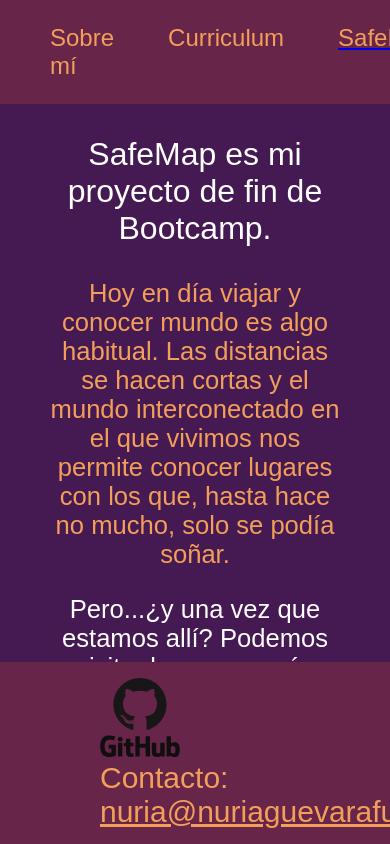
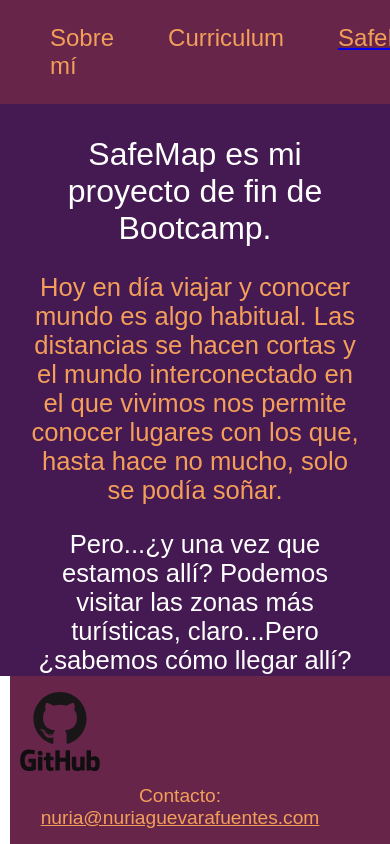
Before and after one commit to Nuguit/mywebsite, a React (Create React App) app: page /safemap in a window 390 px wide. Built offline with nearby package versions, Linux system fonts and the light colour scheme; a web font is replaced by a local one.

Commit message:
responsive details

```diff
--- a/package.json
+++ b/package.json
@@ -9,7 +9,7 @@
     "@testing-library/jest-dom": "^5.17.0",
     "@testing-library/react": "^13.4.0",
     "@testing-library/user-event": "^13.5.0",
-    "framer-motion": "^11.1.7",
+    "framer-motion": "^11.2.10",
     "react": "^18.2.0",
     "react-dom": "^18.2.0",
     "react-router-dom": "^6.22.3",
--- a/src/Components/Footer/Footer.jsx
+++ b/src/Components/Footer/Footer.jsx
@@ -1,33 +1,29 @@
-import React from 'react'
-import { Flex } from '@chakra-ui/react'
-import github from "../../Pages/SobreMi/github.svg"
+import React from 'react';
+import { Flex } from '@chakra-ui/react';
+import github from "../../Pages/SobreMi/github.svg";
 
 const Footer = () => {
   return (
     <Flex
-  padding={"15px 100px"}
-  backgroundColor={"#662549"}
-  color={"white"}
-  flexWrap={"wrap"}
- justifyContent={"space-between"}
- alignItems={"center"}
-  >
+      padding="15px 10px"
+      backgroundColor="#662549"
+      color="white"
+      flexWrap="wrap"
+      justifyContent="space-between"
+      alignItems="center"
+      textAlign="center"
+      width="calc(100% - 20px)"
+      margin="0 10px"
+    >
+      <a href="https://github.com/Nuguit" style={{ marginBottom: "10px" }}>
+        <img src={github} title="GitHub" alt="GitHub" width="80" height="80" />
+      </a>
 
-    <a href="https://github.com/Nuguit">
-    <img src={github} title="HTML" alt="HTML" width="80" height="80" />
-</a>
-
-<div className='name' style={{ color: "#F39F5A", fontSize: "30px", marginRight: "50px" }}>
-    Contacto: <a href="mailto:nuria@nuriaguevarafuentes.com" style={{ color: 'inherit', transition: 'color 0.3s'}}>nuria@nuriaguevarafuentes.com</a>
-</div>
-
-
-
-
-
-</Flex>
-
-  )
+      <div className='name' style={{ color: "#F39F5A", fontSize: "1.2rem", marginRight: "50px" }}>
+        Contacto: <a href="mailto:nuria@nuriaguevarafuentes.com" style={{ color: 'inherit', transition: 'color 0.3s' }}>nuria@nuriaguevarafuentes.com</a>
+      </div>
+    </Flex>
+  );
 }
 
-export default Footer
+export default Footer;
--- a/src/Pages/SafeMap/SafeMapPage.jsx
+++ b/src/Pages/SafeMap/SafeMapPage.jsx
@@ -1,23 +1,29 @@
 import React from 'react';
-import safemap from "../SafeMap/safemap.png"
-
+import safemap from "../SafeMap/safemap.png";
 
 const SafeMapPage = () => {
-    return (
-        <div style={{ textAlign: "center", margin: "20px 50px" }}>
-            <p className='text' style={{ fontSize: "2rem", color: "white", textAlign: "center" }}>SafeMap es mi proyecto de fin de Bootcamp.</p>
-            <p className='text' style={{ fontSize: "1.6rem", color: "#F39F5A", textAlign: "center" }}>Hoy en día viajar y conocer mundo es algo habitual. Las distancias se hacen cortas y el mundo interconectado en el que vivimos nos permite conocer lugares con los que, hasta hace no mucho, solo se podía soñar.</p>
-            <p className='text' style={{ fontSize: "1.6rem", color: "white", textAlign: "center" }}>Pero...¿y una vez que estamos allí? Podemos visitar las zonas más turísticas, claro...Pero ¿sabemos cómo llegar allí? ¿Y cómo volver a nuestro alojamiento sin encontrarnos con impedimentos de accesibilidad o zonas peligrosas?</p>
-            <p className='text' style={{ fontSize: "1.6rem", color: "#F39F5A", textAlign: "center" }}>De esa idea surge SafeMap: un mapa donde poder colocar "banderas rojas" en espacios o calles públicos y advertir a otros usuarios de la aplicación.</p>
-            <p className='text' style={{ fontSize: "1.6rem", color: "white", textAlign: "center" }}>¿Quieres verlo? Pincha en la siguiente imagen:</p>
-           <a href='https://finalproject-front-seven.vercel.app/'>
-            <img style={{width: "60%", height: "auto"}} src={safemap}></img>
-           </a>
+  return (
+    <div style={{ textAlign: "center", margin: "20px", padding: "0 10px", boxSizing: "border-box" }}>
+      <p className='text' style={{ fontSize: "2rem", color: "white", textAlign: "center", marginBottom: "20px" }}>
+        SafeMap es mi proyecto de fin de Bootcamp.
+      </p>
+      <p className='text' style={{ fontSize: "1.6rem", color: "#F39F5A", textAlign: "center", marginBottom: "20px" }}>
+        Hoy en día viajar y conocer mundo es algo habitual. Las distancias se hacen cortas y el mundo interconectado en el que vivimos nos permite conocer lugares con los que, hasta hace no mucho, solo se podía soñar.
+      </p>
+      <p className='text' style={{ fontSize: "1.6rem", color: "white", textAlign: "center", marginBottom: "20px" }}>
+        Pero...¿y una vez que estamos allí? Podemos visitar las zonas más turísticas, claro...Pero ¿sabemos cómo llegar allí? ¿Y cómo volver a nuestro alojamiento sin encontrarnos con impedimentos de accesibilidad o zonas peligrosas?
+      </p>
+      <p className='text' style={{ fontSize: "1.6rem", color: "#F39F5A", textAlign: "center", marginBottom: "20px" }}>
+        De esa idea surge SafeMap: un mapa donde poder colocar "banderas rojas" en espacios o calles públicos y advertir a otros usuarios de la aplicación.
+      </p>
+      <p className='text' style={{ fontSize: "1.6rem", color: "white", textAlign: "center", marginBottom: "20px" }}>
+        ¿Quieres verlo? Pincha en la siguiente imagen:
+      </p>
+      <a href='https://finalproject-front-seven.vercel.app/'>
+        <img style={{ width: "100%", maxWidth: "600px", height: "auto", marginBottom: "20px" }} src={safemap} alt="SafeMap" />
+      </a>
+    </div>
+  );
+};
 
-
-        </div>
-    )
-
-}
-
-export default SafeMapPage
+export default SafeMapPage;
--- a/src/Pages/SobreMi/SobreMi.jsx
+++ b/src/Pages/SobreMi/SobreMi.jsx
@@ -4,13 +4,17 @@ import SwitchImage from './SwitchImage';
 
 const SobreMi = () => {
   return (
-    <div style={{ marginTop: "100px", padding: "0 100px", boxSizing: "border-box", width: "100%", display: "flex", flexDirection: "column", alignItems: "center" }}>
-      <h3 className='mainbox' style={{ fontSize: "2rem", fontStyle: "italic", color: "#F39F5A", textAlign: "center", marginBottom: "10px" }}>"El arte de la comunicación es el lenguaje del liderazgo"</h3>
-      <h4 className='mainbox' style={{ fontSize: "1rem", color: "#F39F5A", textAlign: "right", marginBottom: "20px" }}>James Humes</h4>
+    <div style={{ marginTop: "100px", padding: "0 20px", boxSizing: "border-box", width: "100%", display: "flex", flexDirection: "column", alignItems: "center" }}>
+      <h3 className='mainbox' style={{ fontSize: "2rem", fontStyle: "italic", color: "#F39F5A", textAlign: "center", marginBottom: "10px" }}>
+        "El arte de la comunicación es el lenguaje del liderazgo"
+      </h3>
+      <h4 className='mainbox' style={{ fontSize: "1rem", color: "#F39F5A", textAlign: "right", marginBottom: "20px" }}>
+        James Humes
+      </h4>
 
-      <div style={{ display: 'flex', justifyContent: 'center', alignItems: 'center', maxWidth: "100%" }}>
-        <SwitchImage width="450" height="auto" src={perfil} alt="Perfil" style={{ maxWidth: "100%" }} />
-        <div style={{ flex: 1, padding: "0 20px" }}>
+      <div style={{ display: 'flex', flexDirection: 'column', alignItems: 'center', maxWidth: "100%" }}>
+        <SwitchImage width="100%" height="auto" src={perfil} alt="Perfil" style={{ maxWidth: "450px", width: "100%" }} />
+        <div style={{ flex: 1, padding: "20px", width: "100%", maxWidth: "800px" }}>
           <p className='text' style={{ fontSize: "1.2rem", color: "white", textAlign: "justify" }}>
             Humes no se equivocaba al afirmarlo. Sólo a través de una comunicación efectiva y honesta podemos llegar a alcanzar nuestros objetivos, tanto en la vida personal como en la profesional.
           </p>
```
Also changed, not shown: src/Pages/Curriculum/Curriculum.jsx (+74 -70 lines), 1 other file (tests, documents, lock files or other folders).
